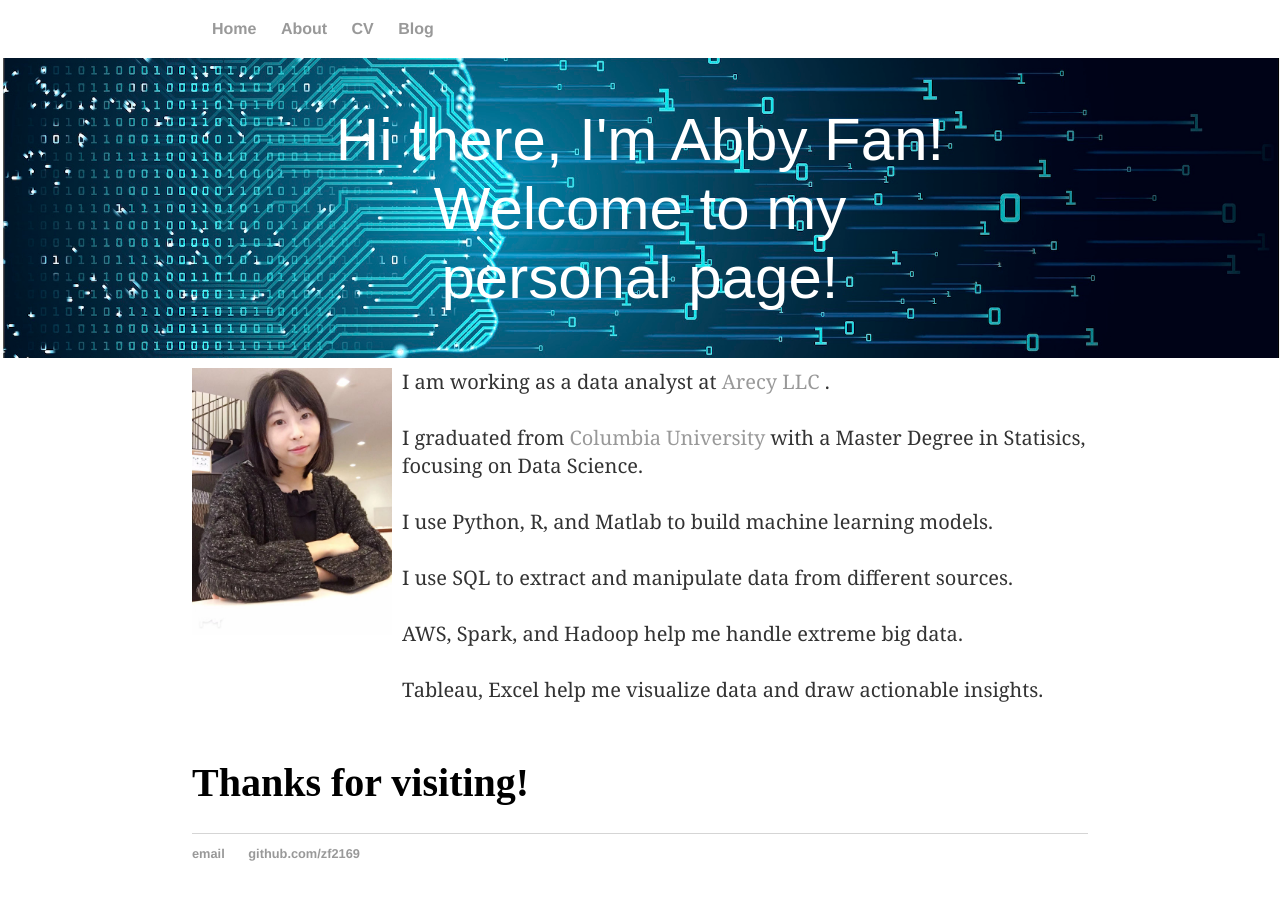
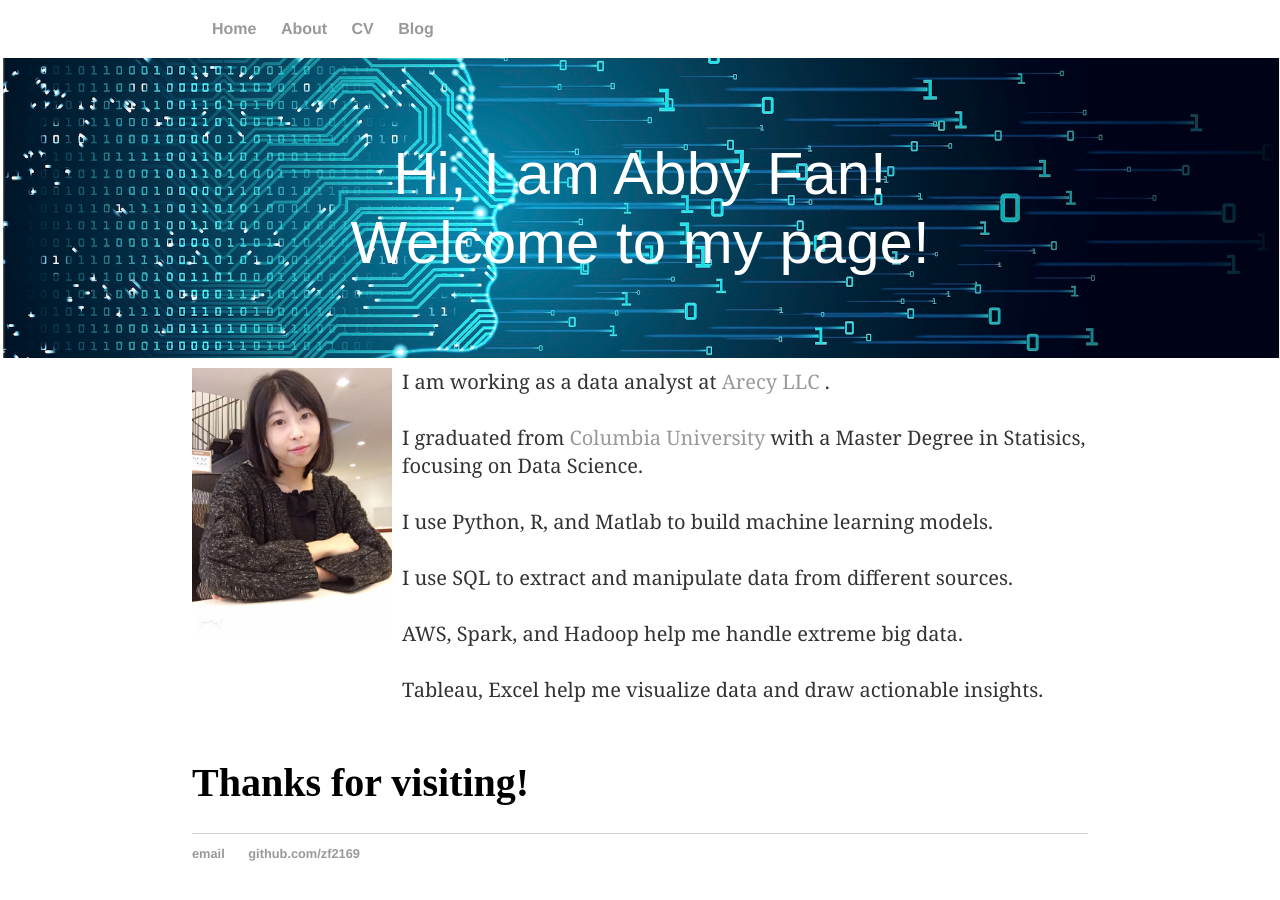
Before and after one commit to zf2169/zf2169.github.io, a Jekyll site: the page built from index.html, in a window 1280 px wide. Built offline with Jekyll 4.4.1, drawn with Linux system fonts in a browser that asks for light colours.

Commit message:
Update index.html

```diff
--- a/index.html
+++ b/index.html
@@ -6,8 +6,8 @@ title: Abby Fan Personal Website
 <background>
 <div class="home-image">
   <div class="hero-text">
-	<h1l>Hi there, I'm Abby Fan!<br>
-	Welcome to my personal page!</h1l>
+	<h1l>Hi, I am Abby Fan!<br>
+	Welcome to my page!</h1l>
   </div>
 </div>
 </background>
```
